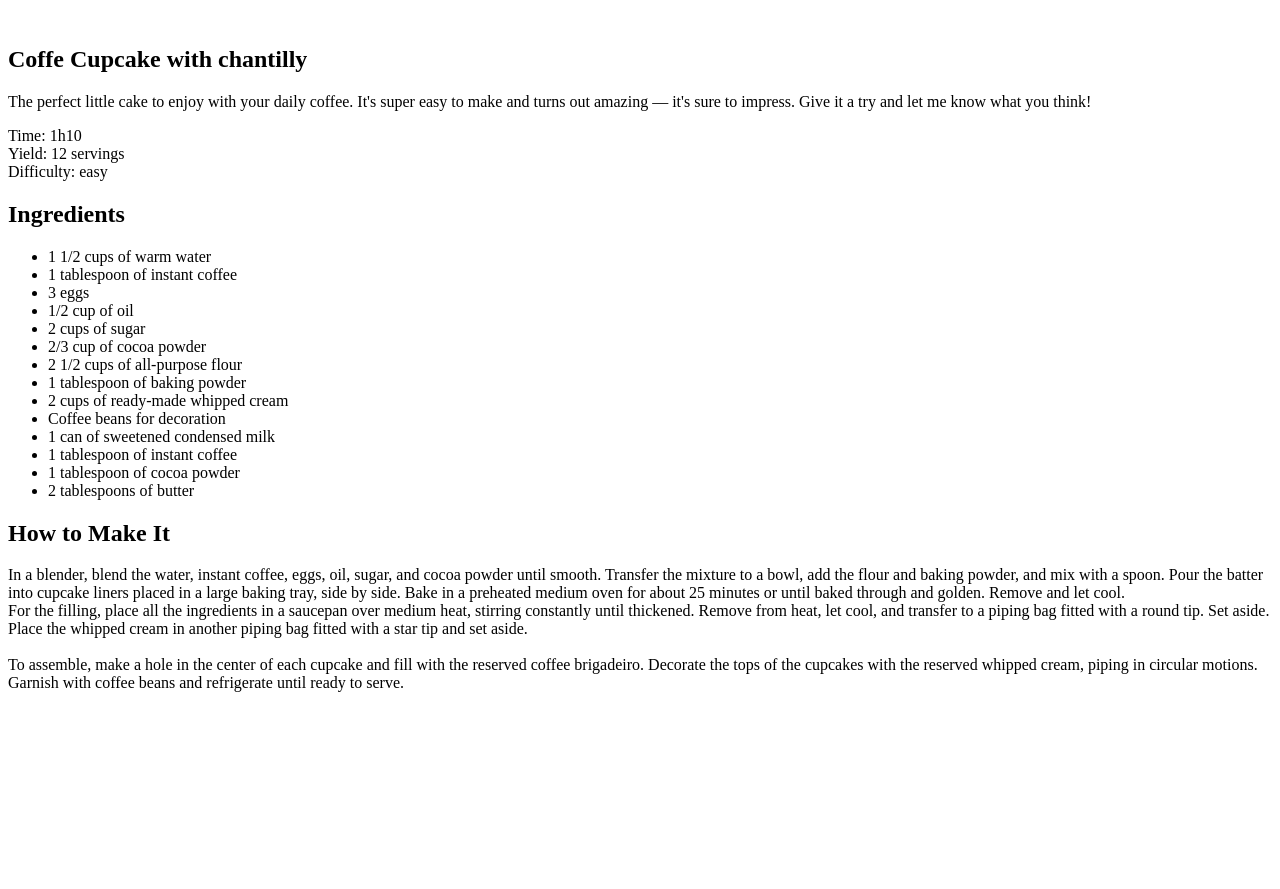
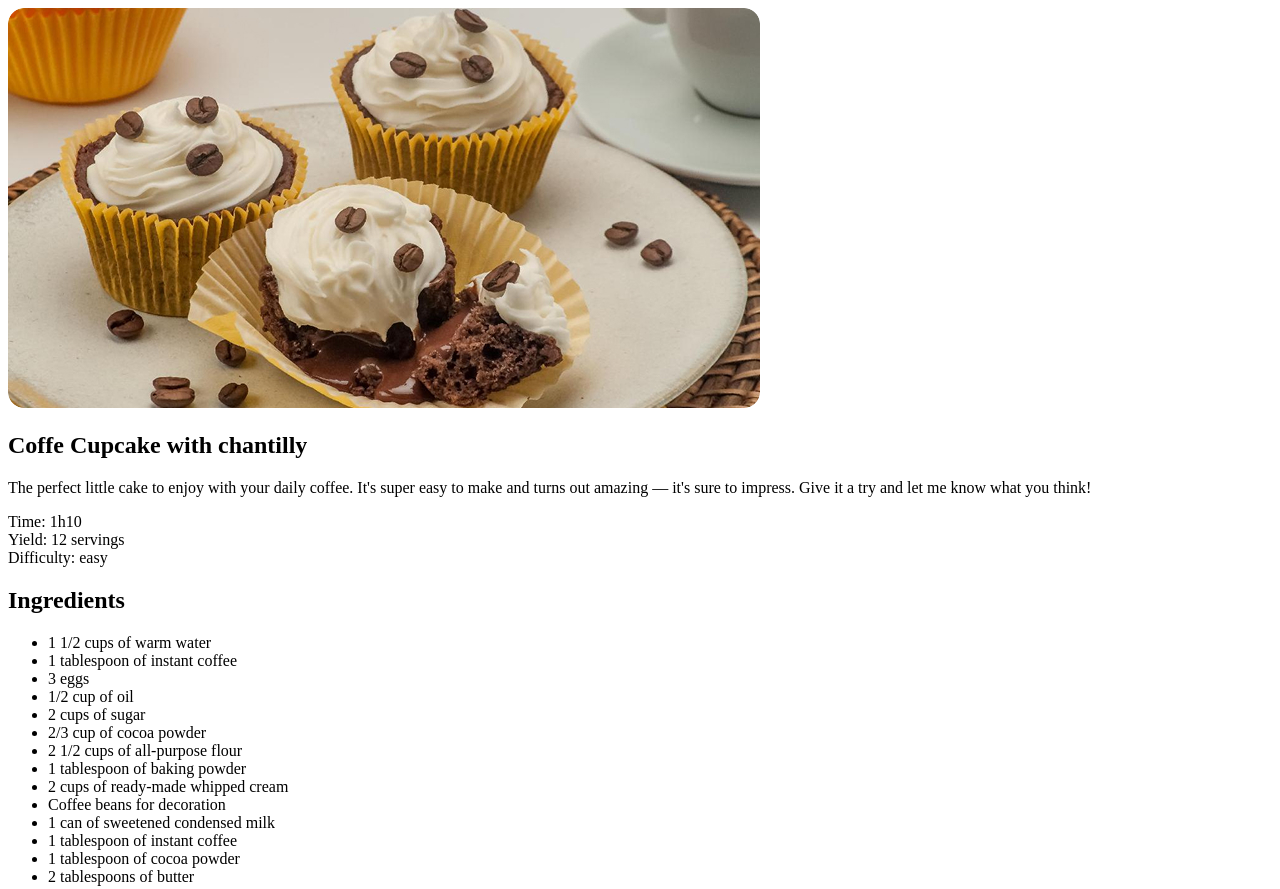
Before and after one commit to ThalesBismara/Projeto, a plain HTML site: page index.html in a window 1280 px wide. Shown: the top 889 px of the page. Before the commit the page ends 800 px from the top, so only its background shows below. Drawn offline with Linux system fonts and the light colour scheme.

Commit message:
Add image and style

```diff
--- a/index.html
+++ b/index.html
@@ -4,10 +4,12 @@
     <meta charset="UTF-8">
     <meta name="viewport" content="width=device-width, initial-scale=1.0">
     <title>Página de Receita</title>
+
+    <link rel="stylesheet" href="style.css">
 </head>
 <body>
     <div id="page">
-        <img src="" alt="">
+        <img src="assets/main-image.jpg" alt="Image of a cupcake with coffee beans and whipped cream">
         <main>
             <section id="about">
                 <h1>Coffe Cupcake with chantilly</h1>
--- /dev/null
+++ b/style.css
@@ -0,0 +1,3 @@
+img {
+  border-radius: 16px;
+}
```
Also changed, not shown: assets/background.jpg (added), assets/main-image.jpg (added).
